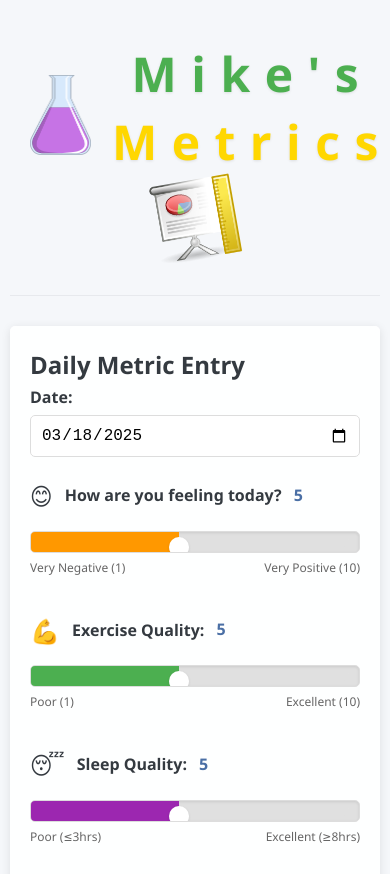
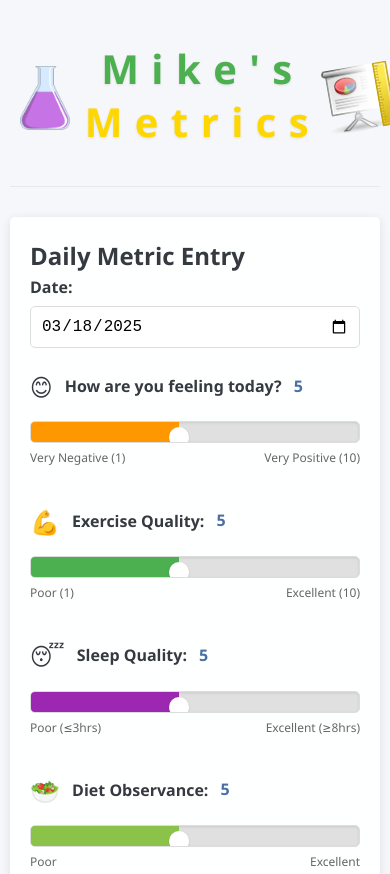
Before and after one commit to MMillen11/Mike-s-Moods, a plain HTML site: page index.html in a window 390 px wide. Shown: the top 874 px of the page. Drawn offline with nearby package versions, Linux system fonts and the light colour scheme; no server answers.

Commit message:
image adjustment

```diff
--- a/frontend/css/styles.css
+++ b/frontend/css/styles.css
@@ -538,15 +538,33 @@ footer {
     }
 
     .header-container {
-        flex-wrap: wrap;
+        flex-wrap: nowrap;
+        justify-content: space-between;
     }
 
     .header-icon {
-        height: 80px;
+        height: 60px;
+        margin: 0 10px;
+    }
+
+    .beaker-icon {
+        height: 65px;
+        order: 1;
     }
 
     .colorful-title {
-        font-size: 48px;
+        font-size: 40px;
+        order: 2;
+        margin: 0 5px;
+    }
+
+    .title-line {
+        margin-bottom: 5px;
+    }
+
+    .ruler-icon {
+        height: 65px;
+        order: 3;
     }
 
     #mood-entry-form, #data-visualization {
@@ -611,6 +629,30 @@ footer {
     }
 }
 
+/* Extra small screens */
+@media (max-width: 380px) {
+    .header-container {
+        padding: 10px 0;
+    }
+
+    .header-icon {
+        height: 50px;
+        margin: 0 5px;
+    }
+
+    .beaker-icon {
+        height: 55px;
+    }
+
+    .ruler-icon {
+        height: 55px;
+    }
+
+    .colorful-title {
+        font-size: 32px;
+    }
+}
+
 /* Weather-Mood Chart Styles */
 .weather-mood-container {
     width: 100%;
```
